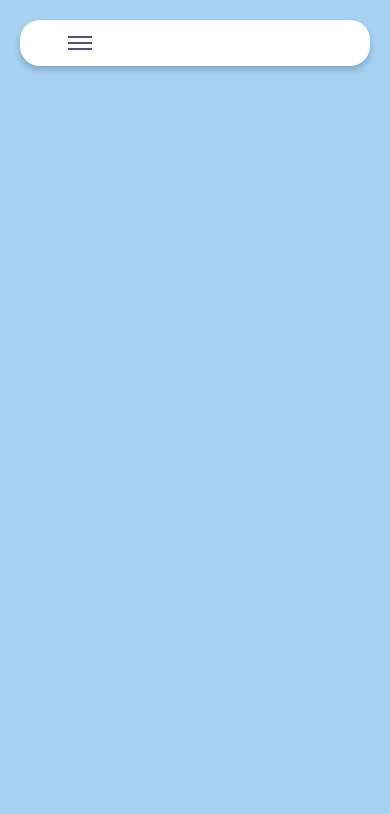
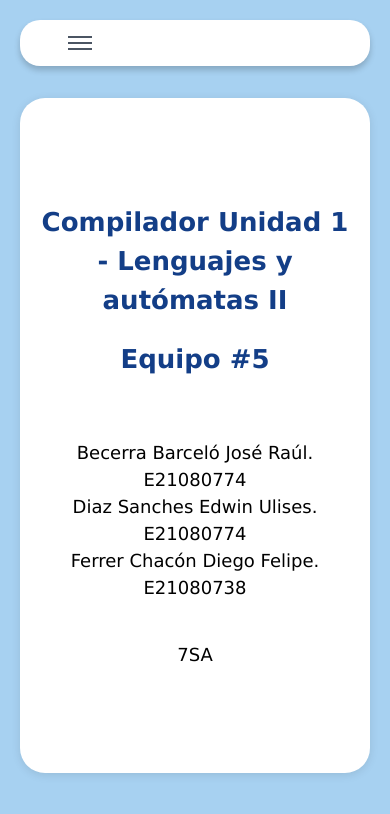
Before and after one commit to RaulBecerraB/LangsAndAutomataCompiler, a Next.js app: page / in a window 390 px wide. Shown: the top 814 px of the page. Built offline with nearby package versions, Linux system fonts and the light colour scheme.

Commit message:
feat(homepage): add homepage with information
    - Implemented `Homepage.jsx` with introductory content.
    - Added layout and styling for a clean presentation.
    - Ensured responsiveness and accessibility.

```diff
--- a/src/app/page.jsx
+++ b/src/app/page.jsx
@@ -2,8 +2,13 @@ import Image from "next/image";
 
 export default function Home() {
   return (
-    <div>
-
+    <div className="container">
+      <h1>Compilador Unidad 1 - Lenguajes y autómatas II</h1>
+      <h1>Equipo #5</h1>
+      <h2 className="mt-10">Becerra Barceló José Raúl. E21080774</h2>
+      <h2>Diaz Sanches Edwin Ulises. E21080774</h2>
+      <h2>Ferrer Chacón Diego Felipe. E21080738</h2>
+      <h2 className="mt-10">7SA</h2>
     </div>
   );
 }
```
